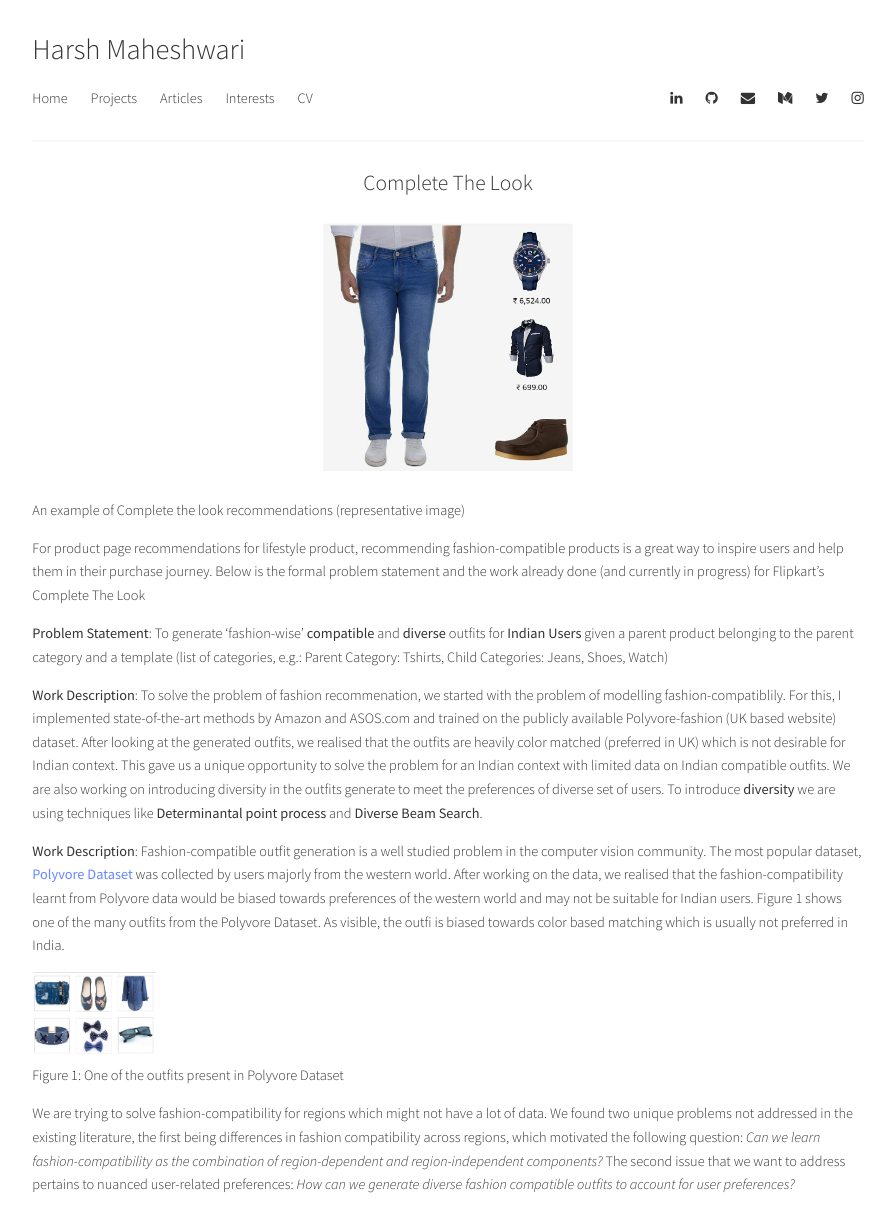
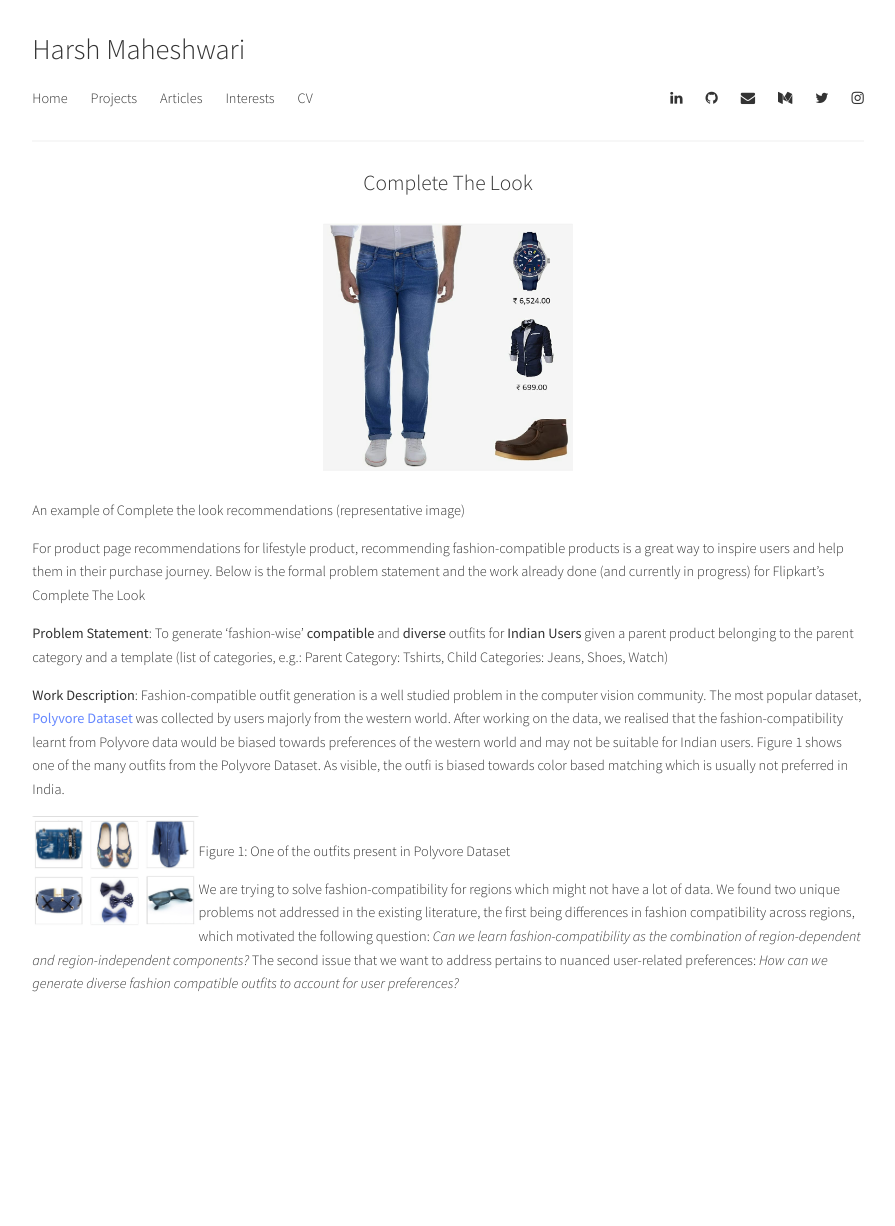
Before and after one commit to harshm121/portfolio-old, a Jekyll site: the page built from Projects/CTL.md, in a window 1280 px wide. Shown: the whole page, without its empty margins (192-1087 px from the left). Built offline with Jekyll 4.4.1, drawn with Linux system fonts in a browser that asks for light colours; a style sheet for code colours, icons or effects is not loaded; after the commit the page ends 1025 px from its top, so only the background shows below that.

Commit message:
Update CTL.md

```diff
--- a/Projects/CTL.md
+++ b/Projects/CTL.md
@@ -22,16 +22,13 @@ For product page recommendations for lifestyle product, recommending fashion-com
 
 **Problem Statement**: To generate 'fashion-wise' **compatible** and **diverse** outfits for **Indian Users** given a parent product belonging to the parent category and a template (list of categories, e.g.: Parent Category: Tshirts, Child Categories: Jeans, Shoes, Watch)
 
-
-**Work Description**: To solve the problem of fashion recommenation, we started with the problem of modelling fashion-compatiblily. For this, I implemented state-of-the-art methods by Amazon and ASOS.com  and trained on the publicly available Polyvore-fashion (UK based website) dataset. After looking at the generated outfits, we realised that the outfits are heavily color matched (preferred in UK) which is not desirable for Indian context. This gave us a unique opportunity to solve the problem for an Indian context with limited data on Indian compatible outfits.
-We are also working on introducing diversity in the outfits generate to meet the preferences of diverse set of users. To introduce **diversity** we are using techniques like **Determinantal point process** and **Diverse Beam Search**.
-
 **Work Description**: Fashion-compatible outfit generation is a well studied problem in the computer vision community. The most popular dataset, [Polyvore Dataset](https://arxiv.org/pdf/1803.09196.pdf) was collected by users majorly from the western world. After working on the data, we realised that the fashion-compatibility learnt from Polyvore data would be biased towards preferences of the western world and may not be suitable for Indian users. Figure 1 shows one of the many outfits from the Polyvore Dataset. As visible, the outfi is biased towards color based matching which is usually not preferred in India.
 
 <figure>
-<img src="https://harshm121.github.io/Projects/polyvore_example.jpeg" alt="Polyvore example" width="15%">
+<img src="https://harshm121.github.io/Projects/polyvore_example.jpeg" alt="Polyvore example" width="20%" style="float:left;">
 <br>
 <figcaption>Figure 1: One of the outfits present in Polyvore Dataset</figcaption>
 </figure>
 
-We are trying to solve fashion-compatibility for regions which might not have a lot of data. We found two unique problems not addressed in the existing literature, the first being differences in fashion compatibility across regions, which motivated the following question: *Can we learn fashion-compatibility as the combination of region-dependent and region-independent components?* The second issue that we want to address pertains to nuanced user-related preferences: *How can we generate diverse fashion compatible outfits to account for user preferences?*
+We are trying to solve fashion-compatibility for regions which might not have a lot of data. We found two unique problems not addressed in the existing literature, the first being differences in fashion compatibility across regions, which motivated the following question: *Can we learn fashion-compatibility as the combination of region-dependent and region-independent components?*
+The second issue that we want to address pertains to nuanced user-related preferences: *How can we generate diverse fashion compatible outfits to account for user preferences?*
```
